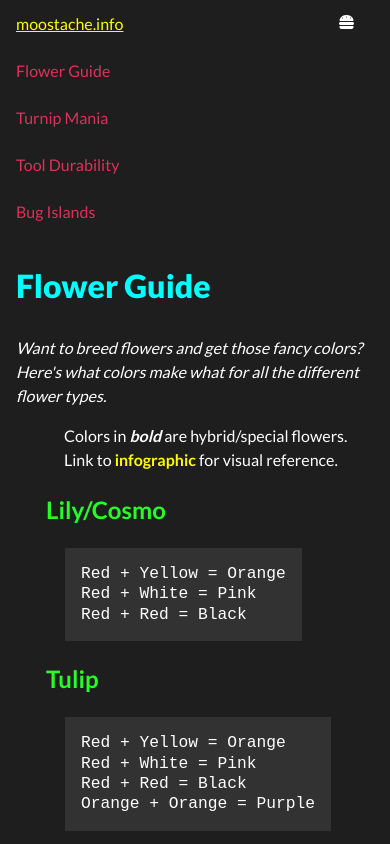
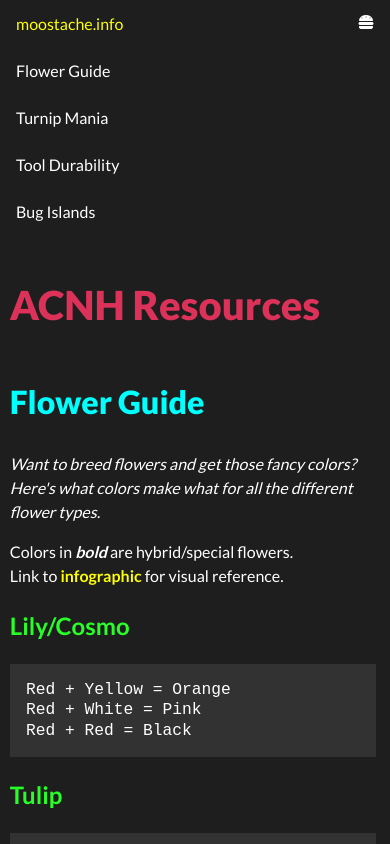
Before and after one commit to mrbradleylee/v1.moostache.io, a plain HTML site: page animal-crossing/index.html in a window 390 px wide. Both pictures are taken after a click on the link 346 px from the left and 22 px from the top of the page. Shown: the top 844 px of the page. Drawn offline with Linux system fonts and the light colour scheme.

Commit message:
update for mobile

```diff
--- a/animal-crossing/index.html
+++ b/animal-crossing/index.html
@@ -16,14 +16,15 @@
 <body>
     <nav class="top-navbar" id="navbar">
         <a href="../index.html">moostache.info</a>
-        <a href="#flower_guide">Flower Guide</a>
-        <a href="#turnip_mania">Turnip Mania</a>
-        <a href="#tool_durability">Tool Durability</a>
-        <a href="#diy_bug_islands">Bug Islands</a>
+        <a href="#flower_guide" onclick="hamburger()">Flower Guide</a>
+        <a href="#turnip_mania" onclick="hamburger()">Turnip Mania</a>
+        <a href="#tool_durability" onclick="hamburger()">Tool Durability</a>
+        <a href="#diy_bug_islands" onclick="hamburger()">Bug Islands</a>
         <a href="javascript:void(0);" class="icon" onclick="hamburger()">
             <i class="fas fa-hamburger"></i></a>
     </nav>
     <main id="main-doc">
+        <header>ACNH Resources</header>
         <section class="main-section" data-aos="fade-in" data-aos-duration="500" id="flower_guide">
             <h1>Flower Guide</h1>
             <div class="main-section-desc">
@@ -84,6 +85,7 @@
                 White + White = Blue<br>
                 Blue + Blue = Purple
             </code>
+            <div class="to-top"><a href="#top">return to top <i class="fas fa-arrow-circle-up"></i></a></div>
         </section>
         <section class="main-section" data-aos="fade-in" data-aos-duration="500 " id="turnip_mania">
             <h1>Turnip Mania</h1>
@@ -145,6 +147,7 @@
                 contribute to that mess. If you're lucky enough to get into a queue, let the waiting game begin. Long
                 story short, you hit the front of the line, get your DODO code, fly out and get rich!</p>
             <p> And that's pretty much all there is to it, go get your Bellionaire title!</p>
+            <div class="to-top"><a href="#top">return to top <i class="fas fa-arrow-circle-up"></i></a></div>
         </section>
         <section class="main-section" data-aos="fade-in" data-aos-duration="500" id="tool_durability">
             <h1>Tool Durability</h1>
@@ -201,6 +204,7 @@
                 customizing tools (with a customization kit) effectively gives you a new tool, so a shovel with 99
                 smacks on it will basically have the durability reset for one kit, which is 600 bells. Hope this helps!
             </p>
+            <div class="to-top"><a href="#top">return to top <i class="fas fa-arrow-circle-up"></i></a></div>
         </section>
         <section class="main-section" data-aos="fade-in" data-aos-duration="500 " id="diy_bug_islands">
             <h1>DIY Bug Islands</h1>
@@ -255,6 +259,7 @@
             </figure>
             <p> I'll be sure to keep this updated as the months change, currently, in May, there are scorpions on the
                 Northern Hemisphere, and water bugs are going to be a pain the whole summer…</p>
+            <div class="to-top"><a href="#top">return to top <i class="fas fa-arrow-circle-up"></i></a></div>
         </section>
     </main>
     <script src="../resources/dist/aos.js"></script>
--- a/animal-crossing/resources/styles.css
+++ b/animal-crossing/resources/styles.css
@@ -1,6 +1,6 @@
 body {
   background: rgb(30, 30, 30);
-  text-align: left;
+  text-align: center;
   font-family: "Lato", sans-serif;
   font-size: 1em;
   color: rgb(255, 255, 255);
@@ -8,8 +8,10 @@
 }
 
 header {
-  font-size: 2em;
+  font-size: 2.5em;
   font-weight: 900;
+  padding-top: 1em;
+  color: rgb(220, 50, 90);
 }
 
 h1 {
@@ -35,9 +37,10 @@
 }
 
 #main-doc {
-  padding-left: 1em;
+  display: inline-block;
   line-height: 1.5;
-  max-width: 80%;
+  max-width: 60%;
+  text-align: left;
 }
 
 #main-doc a {
@@ -49,19 +52,15 @@
   color: rgb(220, 50, 90);
 }
 
-#main-doc h2 {
-  padding-left: 1.25em;
-}
-
-#main-doc p {
-  padding-left: 3em;
-}
-
 #main-doc img {
   display: block;
   max-width: 100%;
   max-height: 100%;
   object-fit: scale-down;
+}
+
+.main-section {
+  padding-top: 1em;
 }
 
 .main-section-desc {
@@ -70,8 +69,7 @@
 
 .main-section-figure {
   display: inline-block;
-  max-width: 80%;
-  margin: 0.5em 0.5em 0.5em 3em;
+  max-width: 90%;
   border: 2px solid rgb(40, 40, 40);
 }
 
@@ -87,77 +85,48 @@
   background-color: rgb(50, 50, 50);
   display: inline-block;
   font-size: 1.25em;
-  margin-left: 3em;
   padding: 1em;
   line-height: 1.25;
-  width: auto;
+  width: 90%;
 }
 
 strong {
   font-style: italic;
 }
 
-@media screen and (max-width: 900px) {
+.to-top {
+  margin-top: 1em;
+  text-align: center;
+}
+
+@media screen and (min-width: 1000px) {
+  body {
+    font-size: 1.5em;
+  }
   #navbar {
-    position: relative;
-    width: 95%;
-    height: auto;
-    border: none;
-  }
-
-  #main-doc {
-    width: 80%;
-    max-width: 80%;
-    margin: 0;
+    background-color: rgb(30, 30, 30);
+    position: fixed;
   }
 }
 
 /* iphone xs */
 @media only screen and (min-device-width: 375px) and (max-device-height: 812px) and (-webkit-device-pixel-ratio: 3) {
-  #navbar {
-    position: relative;
+  #main-doc {
     width: 95%;
-    height: auto;
-    border: none;
-  }
-
-  #main-doc {
-    width: 90%;
-    max-width: 90%;
+    max-width: 95%;
     margin: 0;
-  }
-
-  table {
-    margin: 0;
-    text-align: center;
-  }
-
-  th {
-    padding: 0;
   }
 }
 
 /* iphone 6/7/8 */
 @media only screen and (min-device-width: 375px) and (max-device-height: 667px) {
-  #navbar {
-    position: relative;
+  #main-doc {
     width: 95%;
-    height: auto;
-    border: none;
-  }
-
-  #main-doc {
-    width: 90%;
-    max-width: 90%;
+    max-width: 95%;
     margin: 0;
   }
 
-  table {
-    margin: 0;
-    text-align: center;
-  }
-
-  th {
-    padding: 0;
+  #main-doc p {
+    text-align: justify;
   }
 }
--- a/resources/nav.js
+++ b/resources/nav.js
@@ -1,3 +1,4 @@
+//toggle menu for small screens
 function hamburger() {
   var x = document.getElementById("navbar");
   if (x.className === "top-navbar") {
--- a/resources/top-navbar.css
+++ b/resources/top-navbar.css
@@ -13,23 +13,26 @@
   padding: 14px 16px;
   text-decoration: none;
   font-size: 1em;
+  color: rgb(255, 255, 255);
+  transition: color 0.25s ease;
 }
 
 /* Change the color of links on hover */
 .top-navbar a:hover {
-  text-decoration: underline;
+  text-decoration: none;
 }
 
 /* Hide the link that should open and close the top-navbar on small screens */
 .top-navbar .icon {
-  display: none;
+  display: block;
+  float: right;
 }
 
 i.fas {
   color: white;
 }
 
-/* When the screen is less than 600 pixels wide, hide all links, except for the first one ("Home"). Show the link that contains should open and close the topnav (.icon) */
+/* When the screen is less than 600 pixels wide, hide all links, except for the first one ("Home"). */
 @media screen and (max-width: 600px) {
   .top-navbar a:not(:first-child) {display: none;}
   .top-navbar a.icon {
@@ -38,7 +41,7 @@
   }
 }
 
-/* The "responsive" class is added to the topnav with JavaScript when the user clicks on the icon. This class makes the topnav look good on small screens (display the links vertically instead of horizontally) */
+/* The "responsive" class is added with JavaScript when the user clicks on the icon. This class makes the topnav look good on small screens (display the links vertically instead of horizontally) */
 @media screen and (max-width: 600px) {
   .top-navbar.responsive {position: relative;}
   .top-navbar.responsive a.icon {
```
Also changed, not shown: index.html (+5 -5 lines).
